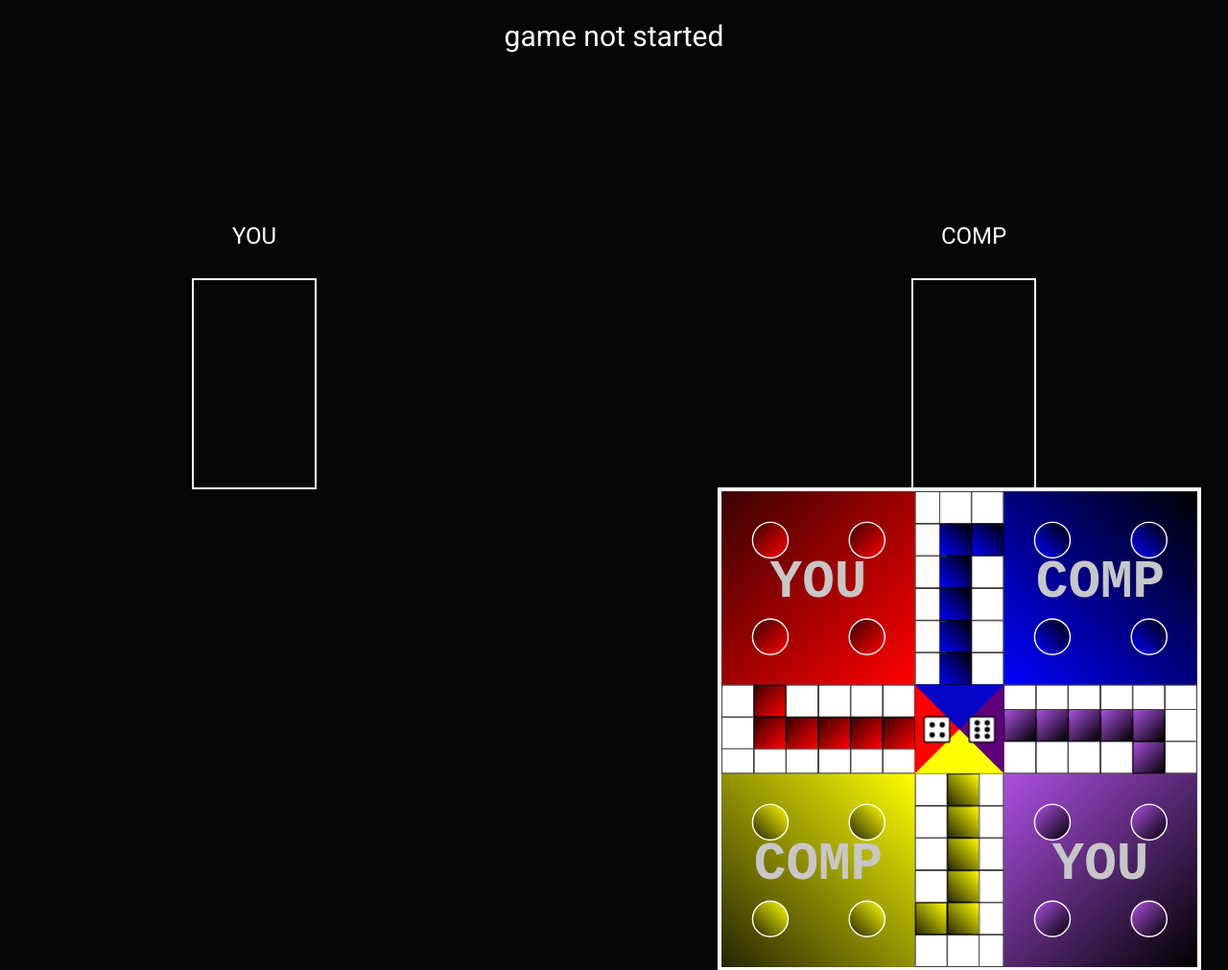
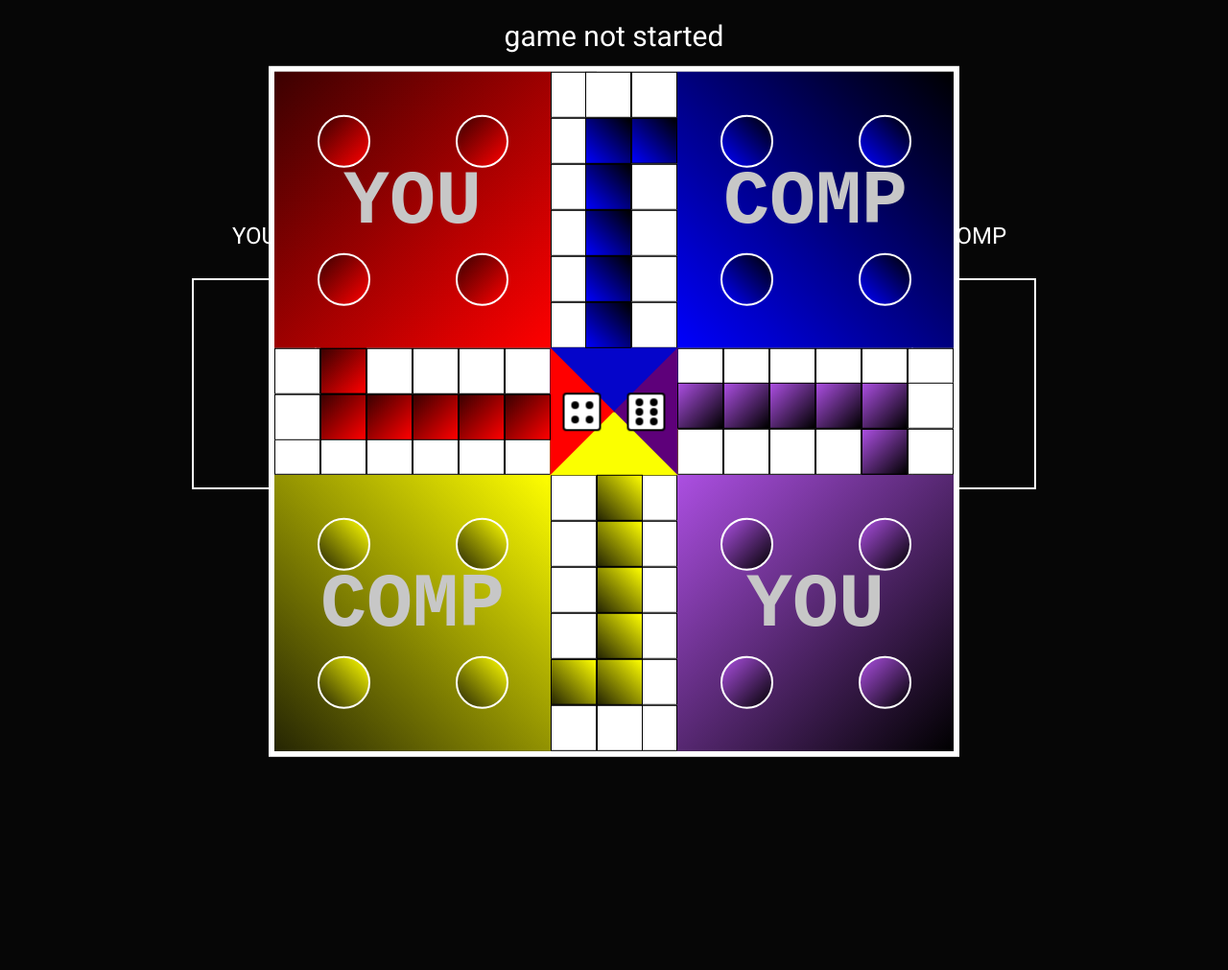
Before and after one commit to lenajeremy/ludo-game, a website: page index.html in a window 1280 px wide. Shown: the whole page at 96% size. After the commit the page ends 800 px from the top, so only its background shows below. Drawn offline with Linux system fonts and the light colour scheme.

Commit message:
something was wrong with the size of the board

```diff
--- a/ludo.css
+++ b/ludo.css
@@ -19,9 +19,8 @@ h1{
   position: absolute;
   left: 50%;
   top: 50%;
-  transform: translate(-50%, -50%);
+  transform: translate(-50%, -46%);
   border: 6px solid white;
-  transform: scale(0.7);
 }
 .house {
   width: 288px;
```
